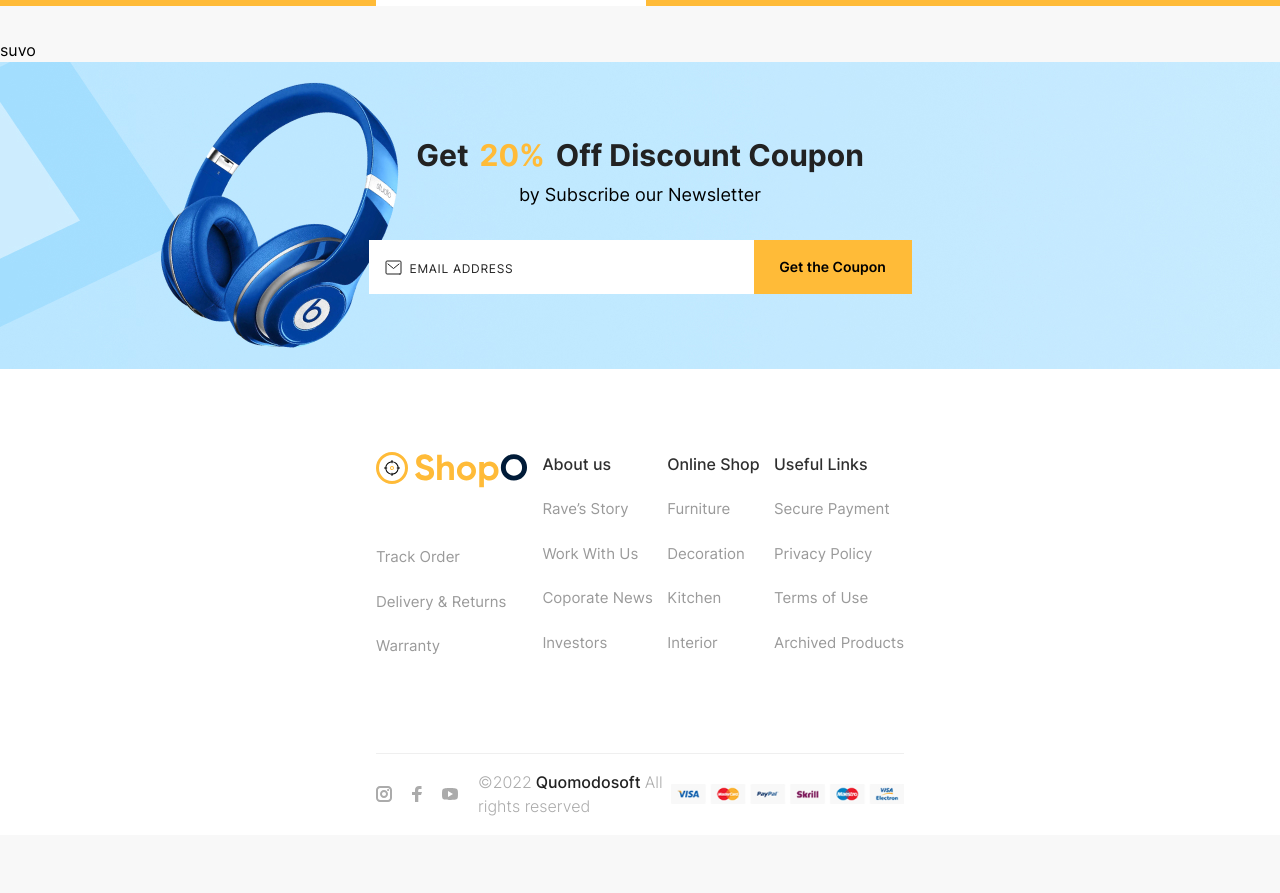
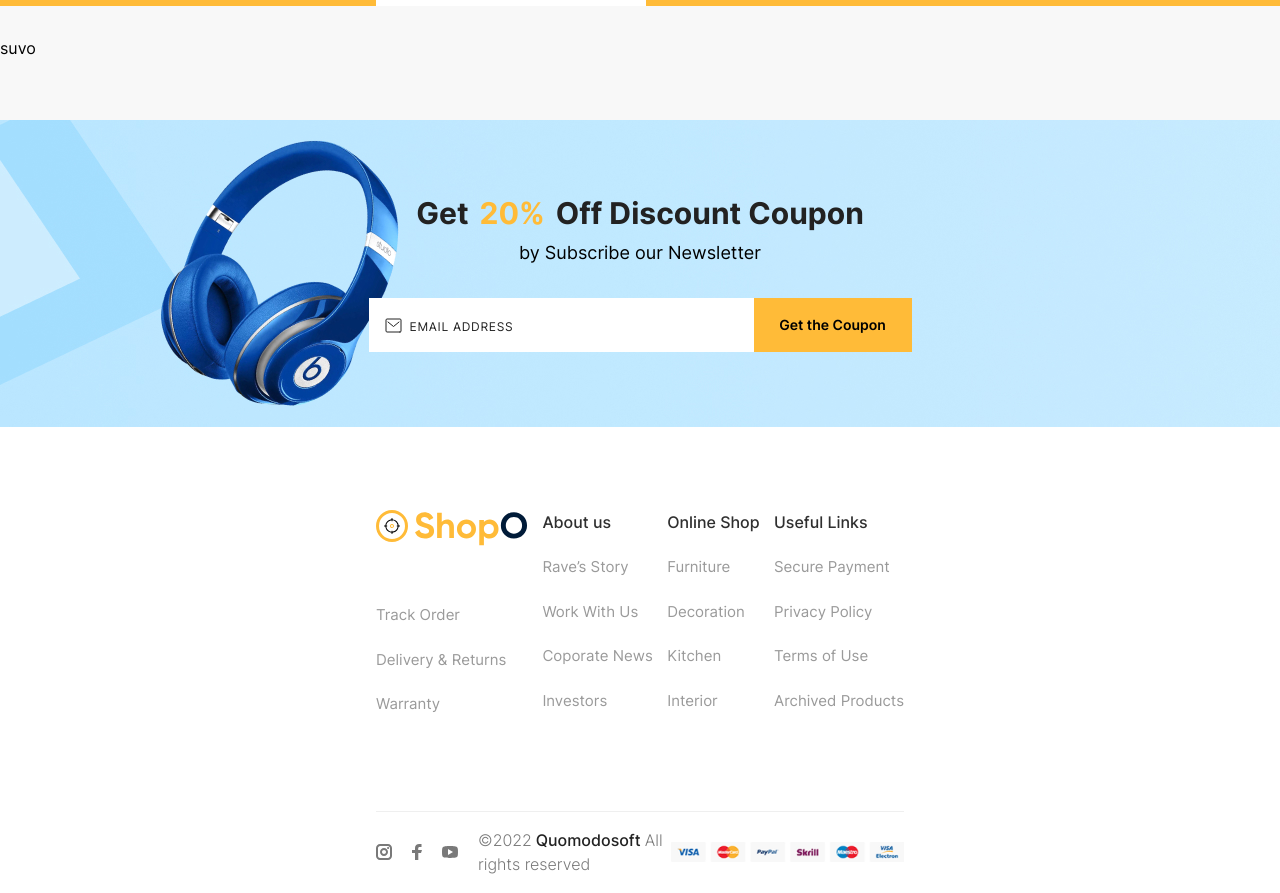
Before and after one commit to ifedayoagboola/bitsgiga-client, a React (Create React App) app: page / in a window 1280 px wide. Shown: the part 180-1073 px from the top of the page. Before the commit the page ends 1015 px from the top, so only its background shows below. Built offline with nearby package versions, Linux system fonts and the light colour scheme.

Commit message:
code refectoring

```diff
--- a/src/components/DiscountBanner.jsx
+++ b/src/components/DiscountBanner.jsx
@@ -1,7 +1,7 @@
 export default function DiscountBanner({ className }) {
   return (
     <div
-      className={`w-full h-[307px] bg-cover flex justify-center items-center ${
+      className={`w-full h-[307px] bg-cover flex justify-center items-center mt-[60px] ${
         className || ""
       }`}
       style={{
--- a/src/components/Partials/Footer/index.jsx
+++ b/src/components/Partials/Footer/index.jsx
@@ -161,15 +161,15 @@ export default function Footer() {
         <div className="bottom-bar border-t border-qgray-border h-[82px] flex justify-between items-center">
           <div className="flex space-x-5 items-center">
             <a href="#">
-              <Instagram className="fill-current text-[#ABABAB] hover:text-qblack" />
+              <Instagram className="fill-current text-qgray hover:text-qblack" />
             </a>
             <a href="#">
-              <Facebook className="fill-current text-[#ABABAB] hover:text-qblack" />
+              <Facebook className="fill-current text-qgray hover:text-qblack" />
             </a>
             <a href="#">
-              <Youtube className="fill-current text-[#ABABAB] hover:text-qblack" />
+              <Youtube className="fill-current text-qgray hover:text-qblack" />
             </a>
-            <span className="text-base text-[#ABABAB] font-300">
+            <span className="text-base text-qgray font-300">
               ©2022
               <a
                 href="https://quomodosoft.com/"
--- a/src/components/Partials/Header/index.jsx
+++ b/src/components/Partials/Header/index.jsx
@@ -4,7 +4,7 @@ import TopBar from "./TopBar";
 
 export default function Header() {
   return (
-    <header className="header-section-wrapper mb-8">
+    <header className="header-section-wrapper mb-[30px]">
       <TopBar className="quomodo-shop-top-bar" />
       <Middlebar className="quomodo-shop-middle-bar" />
       <Navbar className="quomodo-shop-nav-bar" />
```
